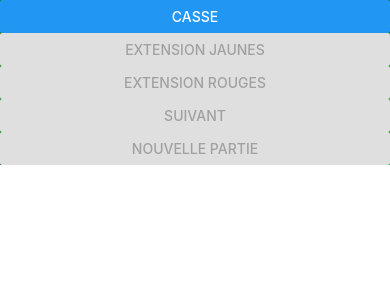
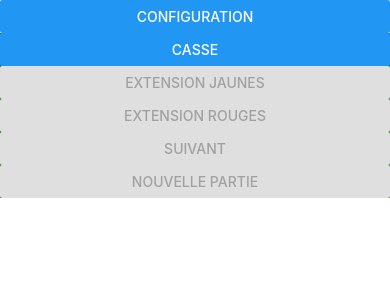
Before and after one commit to M96RU/snooker-scoreboard, a React Native app: screen / in a window 390 px wide. Both pictures are taken after a click on the button "VALIDER". Shown: the top 300 px of the page. Built offline with nearby package versions, Linux system fonts and the light colour scheme.

Commit message:
Add settings button on timer

```diff
--- a/pages/Scorer/Scorer.tsx
+++ b/pages/Scorer/Scorer.tsx
@@ -1,5 +1,5 @@
 import React from 'react';
-import {View,} from 'react-native';
+import {Button, View,} from 'react-native';
 import Timer, {TimerProps} from "../../components/Timer";
 import Settings from "../../components/Settings";
 
@@ -8,7 +8,7 @@ interface ScorerProps {
 
 interface ScorerState {
     displaySettings: boolean,
-    settings: TimerProps
+    timerProps: TimerProps
 }
 
 class Scorer extends React.Component<ScorerProps, ScorerState> {
@@ -18,7 +18,7 @@ class Scorer extends React.Component<ScorerProps, ScorerState> {
 
         this.state = {
             displaySettings: true,
-            settings: {
+            timerProps: {
                 timeToPlayAfterBreak: 90,
                 timeToAddAfterBreak: 45,
                 timeToPlayDuringGame: 45,
@@ -31,23 +31,28 @@ class Scorer extends React.Component<ScorerProps, ScorerState> {
     onSettingsChange = (settings: TimerProps) => {
         this.setState({
             displaySettings: false,
-            settings: settings
-        })
+            timerProps: settings
+        });
+    }
+
+    displaySettings = (scorerState: ScorerState) => {
+        scorerState.displaySettings = true;
+        this.setState(scorerState);
     }
 
     render() {
         if (this.state.displaySettings) {
             return (
                 <View>
-                    <Settings onSettingsChange={this.onSettingsChange} timer={this.state.settings}></Settings>
+                    <Settings onSettingsChange={this.onSettingsChange} timer={this.state.timerProps}></Settings>
                 </View>
             );
         }
 
-        const {settings} = this.state;
         return (
             <View>
-                <Timer {...settings}/>
+                <Button title="Configuration" onPress={() => this.displaySettings(this.state)}/>
+                <Timer {...this.state.timerProps}/>
             </View>
         );
     }
```
